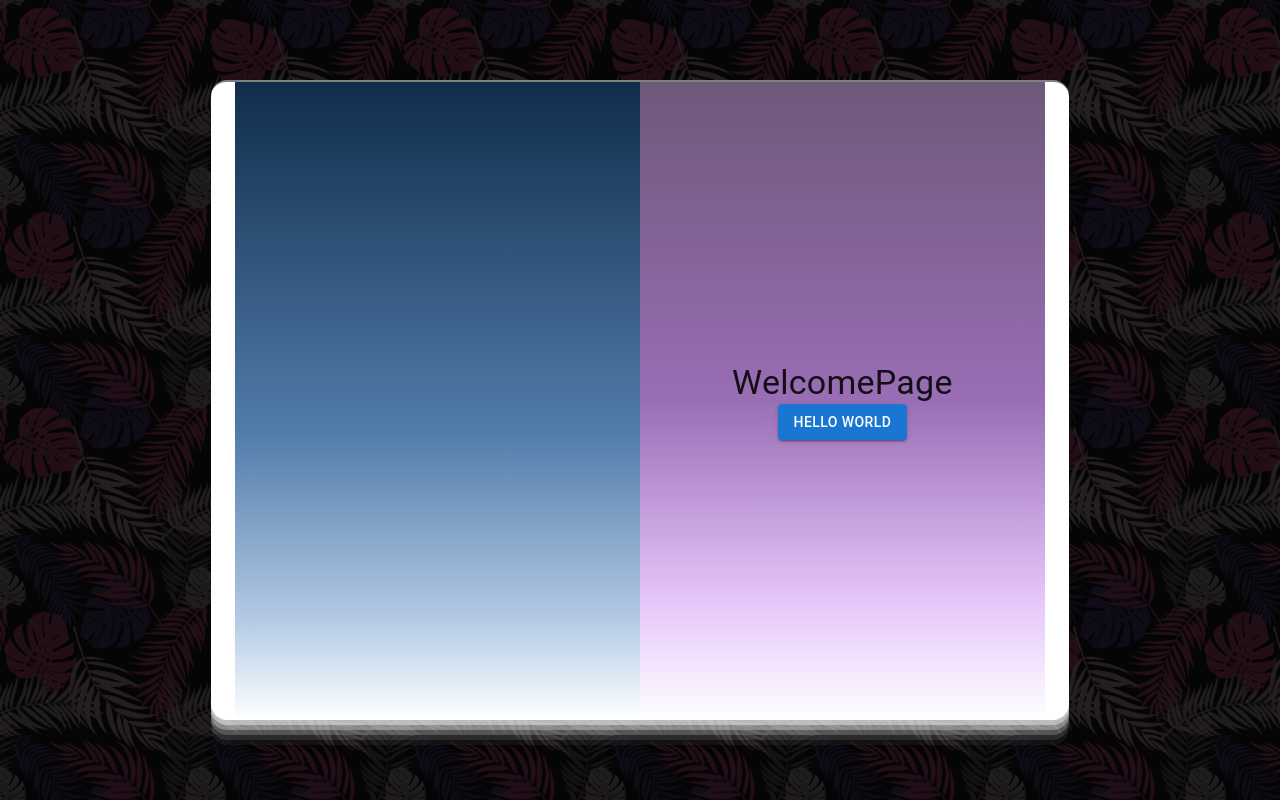
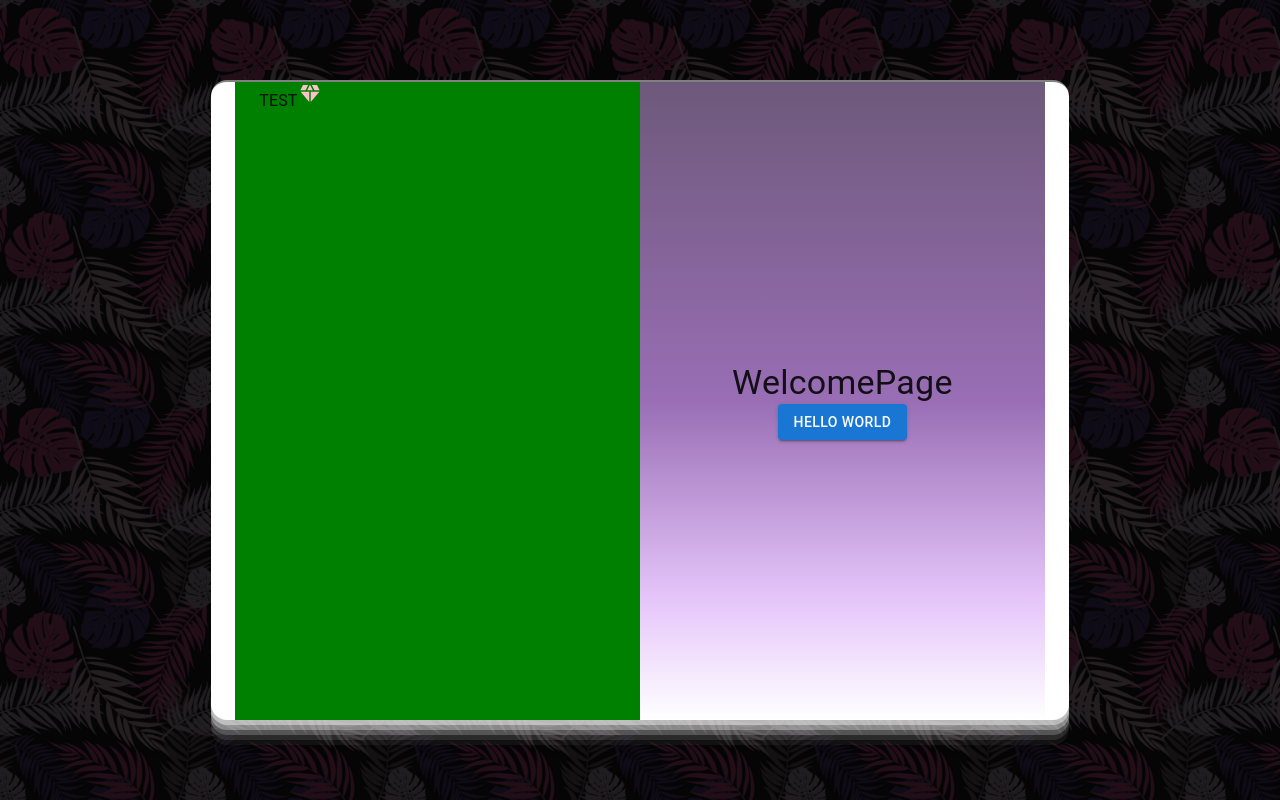
Before and after one commit to bmspd/jwt-react-practice, a React (Create React App) app in the folder client/: page / in a window 1280 px wide. Built offline with nearby package versions, Linux system fonts and the light colour scheme.

Commit message:
client: start carousel component

```diff
--- a/client/package.json
+++ b/client/package.json
@@ -3,6 +3,7 @@
   "version": "0.1.0",
   "private": true,
   "dependencies": {
+    "@mui/icons-material": "^5.10.3",
     "@mui/material": "^5.10.4",
     "@mui/styled-engine-sc": "^5.10.3",
     "@testing-library/jest-dom": "^5.16.5",
--- /dev/null
+++ b/client/src/components/Carousel/index.tsx
@@ -0,0 +1,14 @@
+import React from 'react'
+import { Container, SvgIcon } from '@mui/material'
+import { Diamond } from '@mui/icons-material'
+
+const Carousel = () => {
+  return (
+    <Container style={{ backgroundColor: 'green', height: '100%' }}>
+      TEST
+      <Diamond sx={{ color: 'pink' }} />
+    </Container>
+  )
+}
+
+export default Carousel
--- a/client/src/pages/WelcomePage/index.tsx
+++ b/client/src/pages/WelcomePage/index.tsx
@@ -2,6 +2,7 @@ import React from 'react'
 import { Button, Container, Grid, Typography } from '@mui/material'
 import { WelcomeContainer, WelcomePageContainer, WelcomeImageGrid, WelcomeContentGrid } from './styled-components'
 import './styles.scss'
+import Carousel from '../../components/Carousel'
 
 const WelcomePage: React.FC = () => {
   const test = 'a'
@@ -17,7 +18,9 @@ const WelcomePage: React.FC = () => {
       >
         <WelcomeContainer>
           <Grid container style={{ height: '100%' }}>
-            <WelcomeImageGrid className='welcome-image-container' item xs={6} />
+            <WelcomeImageGrid className='welcome-image-container' item xs={6}>
+              <Carousel />
+            </WelcomeImageGrid>
             <Grid item xs={6} className='welcome-main-container'>
               <WelcomeContentGrid container direction='column' alignItems='center' justifyContent='center'>
                 <Typography variant='h4' component='h1'>
```
Also changed, not shown: client/src/components/LoginForm.tsx (deleted, +0 -17 lines), 1 other file (tests, documents, lock files or other folders).
